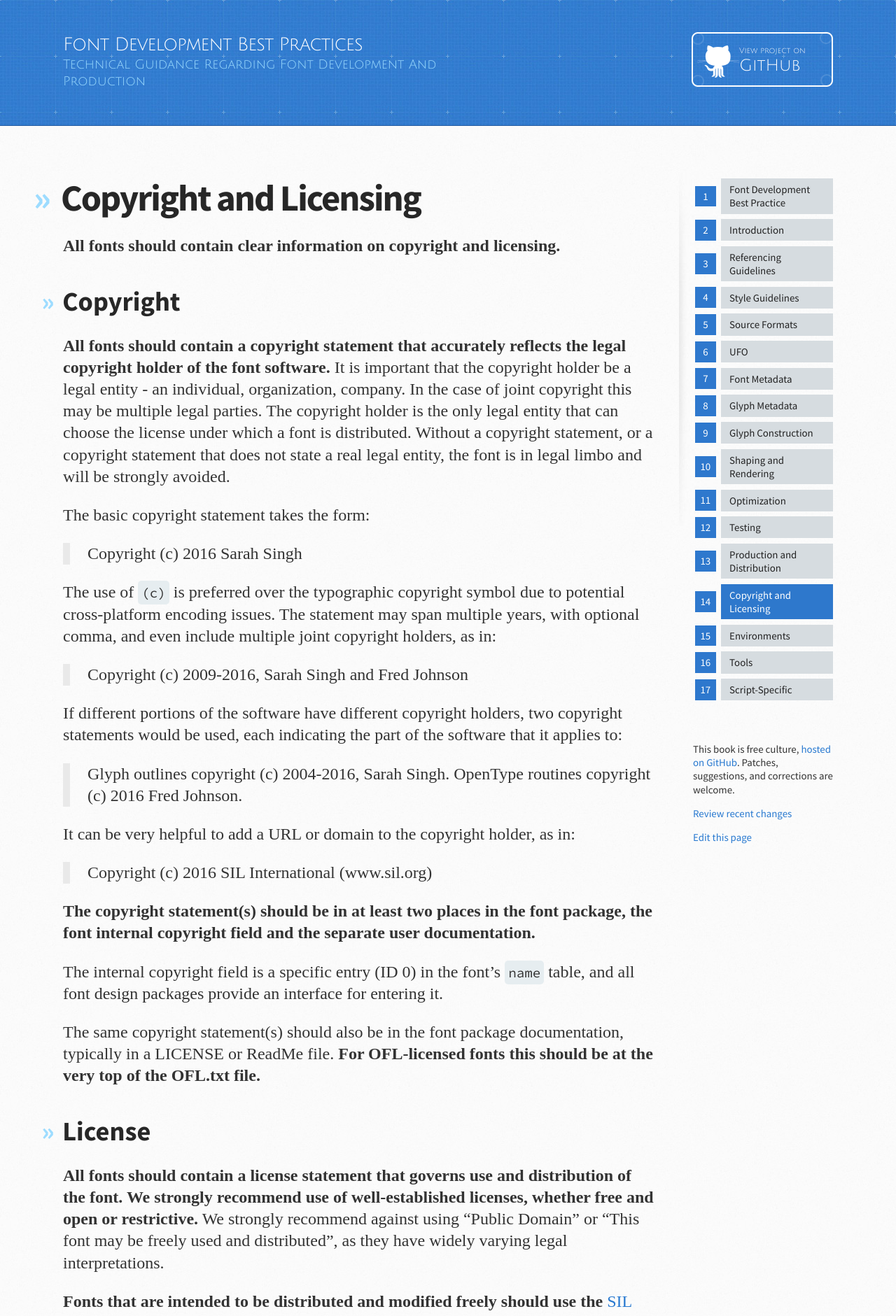
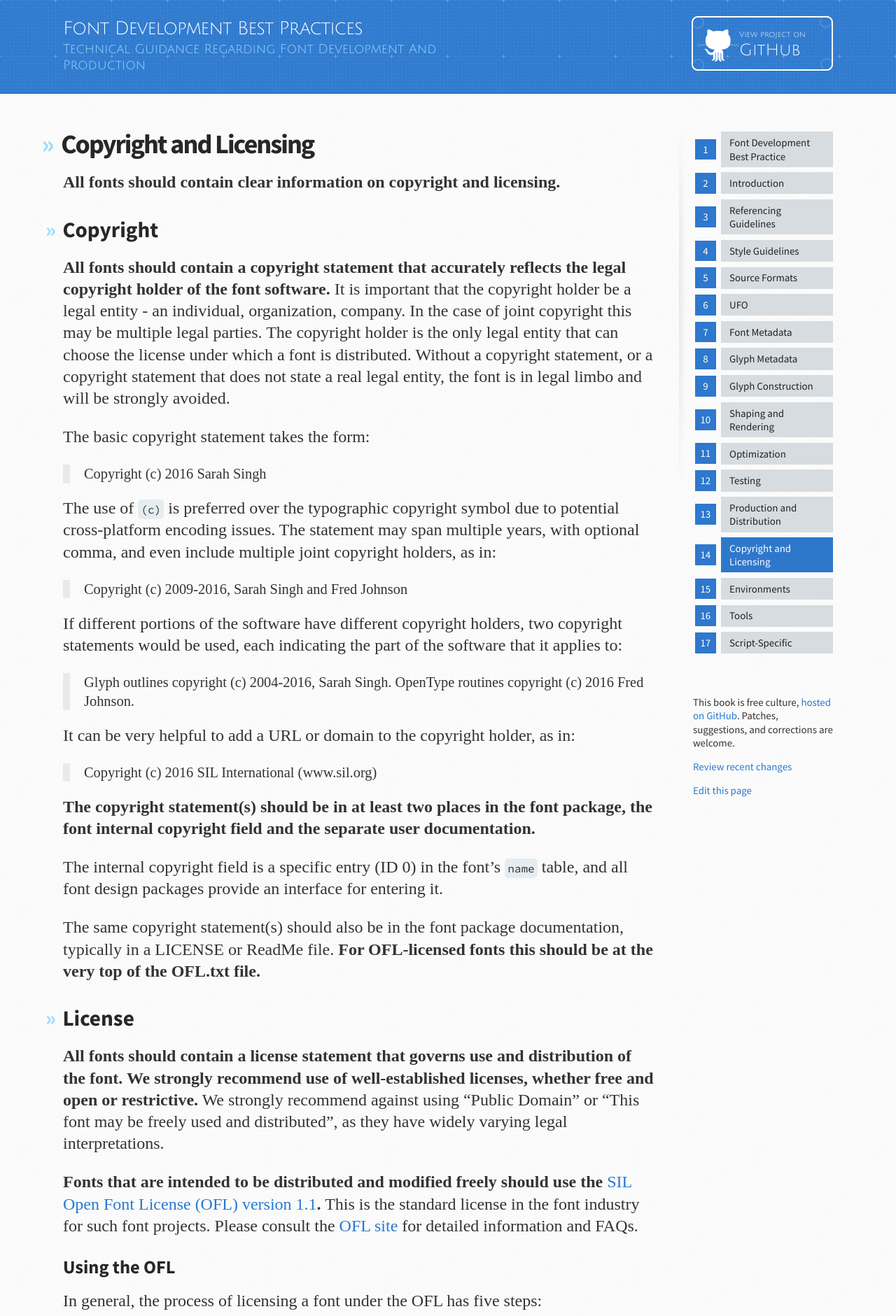
Before and after one commit to silnrsi/FDBP, a Jekyll site: the page built from en-US/Copyright_and_Licensing.md, in a window 1280 px wide. Shown: the top 1881 px of the page at 70% size. Built offline with Jekyll 4.4.1, drawn with Linux system fonts in a browser that asks for light colours; some web fonts are replaced.

Commit message:
Style adjustments

```diff
--- a/assets/stylesheets/stylesheet.css
+++ b/assets/stylesheets/stylesheet.css
@@ -126,7 +126,7 @@ header h2 {
 .inner {
   position: relative;
   width: 940px;
-  margin: 1.55em auto;
+  margin: 0.67em auto;
 }
 
 @media (min-width: 1170px) {
@@ -283,9 +283,9 @@ code, pre {
   background-color: #e6edf0;
   overflow: auto;
   text-shadow: none;
-  padding: 5px;
+  padding: 4px;
   border-radius: 5px;
-  font-size: .8em;
+  font-size: .67em;
   white-space: pre;
   max-width: 100%;
 }
@@ -321,6 +321,8 @@ hr {
 table {
   width: 100%;
   border: 1px solid #ebebeb;
+  font-size: 0.8em;
+  margin-bottom: 1em;
 }
 
 th {
@@ -353,7 +355,7 @@ b, strong {
 /* GENERAL ELEMENT TYPE STYLES */
 
 #main-content h1 {
-  font-size: 2.2em;
+  font-size: 1.6em;
   letter-spacing: -2px;
   margin-bottom: .375em;
   margin-top: 0em;
@@ -368,7 +370,7 @@ b, strong {
 }
 
 #main-content h2 {
-  font-size: 1.6em;
+  font-size: 1.3em;
   margin-bottom: .6em;
   margin-top: 1em;
   color: #272727;
@@ -381,7 +383,7 @@ b, strong {
 }
 
 #main-content h3 {
-  font-size: 1.2em;
+  font-size: 1.1em;
   margin-top: 1em;
   margin-bottom: .6em;
   color: #272727;
@@ -481,10 +483,10 @@ p a {
 }
 
 blockquote {
-  font-size: 1.0em;
+  font-size: 0.85em;
   border-left: 10px solid #e9e9e9;
   margin-bottom: 20px;
-  padding: 0 0 0 25px;
+  padding: 0 0 0 20px;
 }
 
 img {
```
